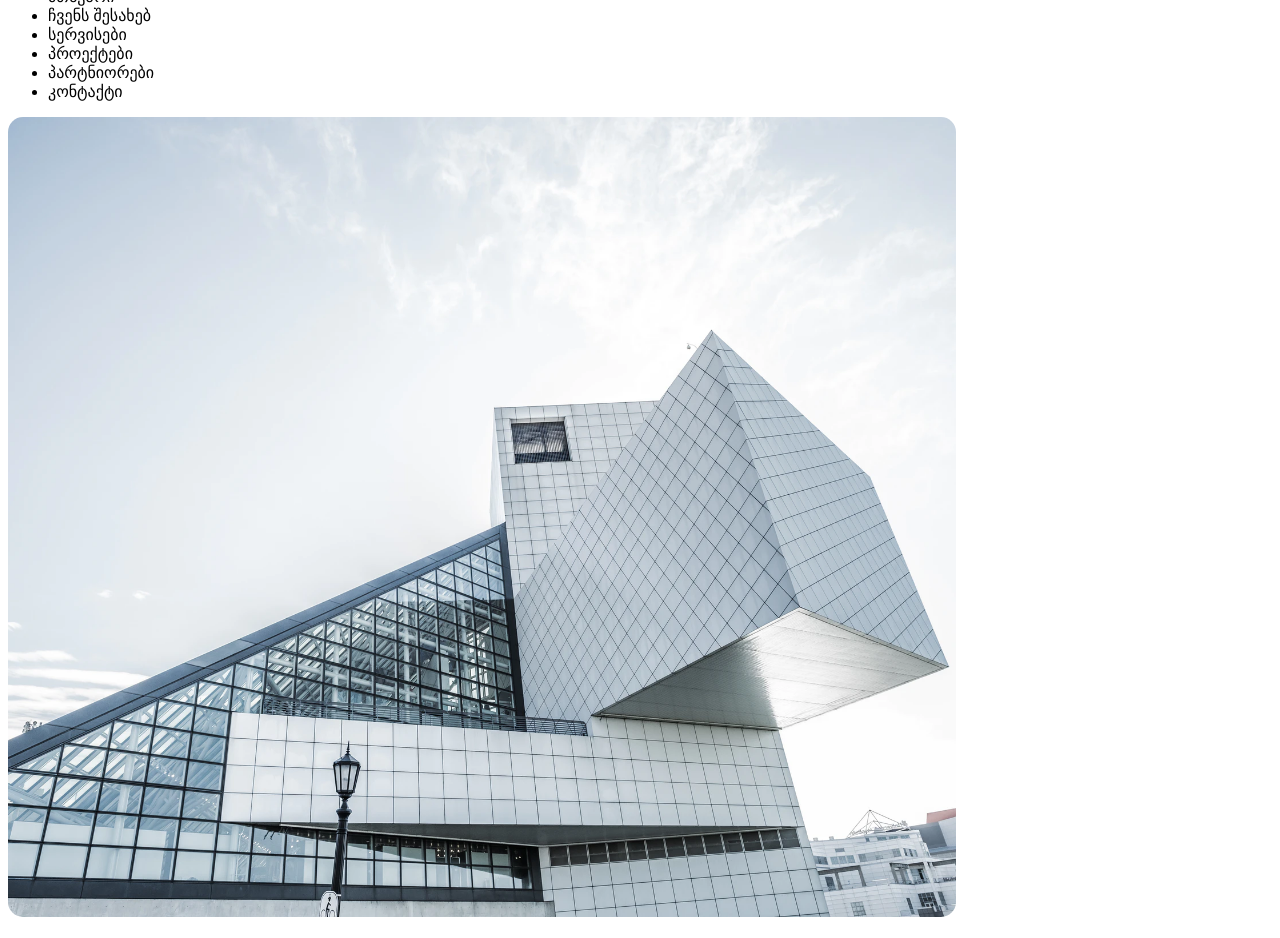
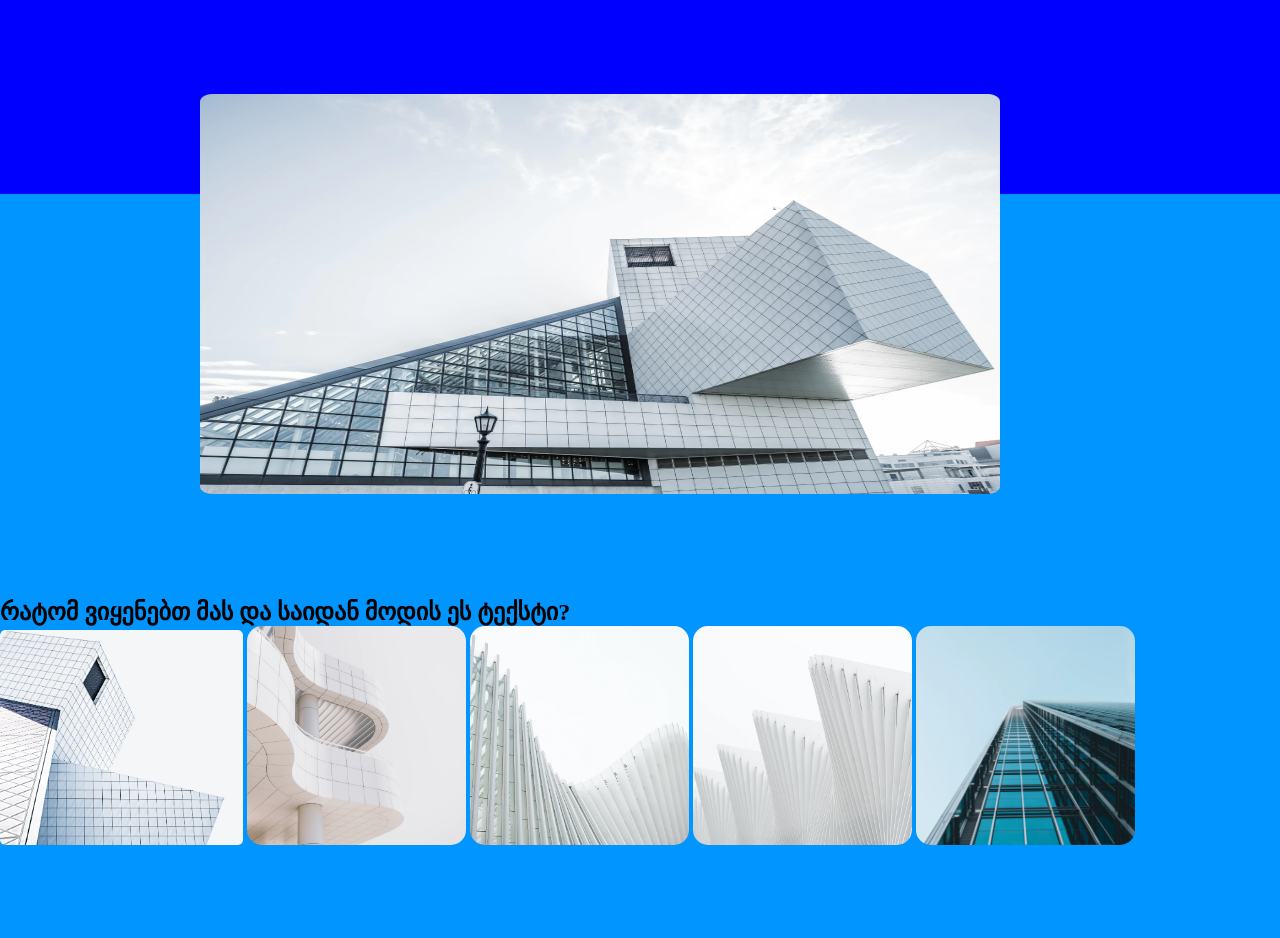
Before and after one commit to shakomentol/home-work-7, a plain HTML site: page index.html in a window 1280 px wide. Shown: the part 106-1044 px from the top of the page. Drawn offline with Linux system fonts and the light colour scheme.

Commit message:
finish html and css

```diff
--- a/index.html
+++ b/index.html
@@ -4,9 +4,10 @@
     <meta charset="UTF-8">
     <meta http-equiv="X-UA-Compatible" content="IE=edge">
     <meta name="viewport" content="width=device-width, initial-scale=1.0">
+    <link rel="stylesheet" href="style.css">
     <title>sky house</title>
 </head>
-<body>
+<body style="background-color:rgb(0, 149, 255);">
     <header>
         <nav>
             <div class="skylogo">
@@ -28,20 +29,22 @@
                 <li>
                     პარტნიორები
                 </li>
-                <li>კონტაქტი
+                <li>
+                    კონტაქტი
                 </li>
+            </div>
             </ul>
         </nav>
     </header>
     <main>
-        <section class="section1">
+        <section>
             <div>
-                <div>
-                    <img src="pictures/Rectangle 1.png" alt="foto">
+                <div class="picturesiuu">
+                    <img class="fotoh1" src="pictures/Rectangle 1.png" alt="foto" width="800px" height="400px">
                     <h1>რატომ ვიყენებთ მას და საიდან მოდის ეს ტექსტი?</h1>
                 </div>
-                <div>
-                    <img src="pictures/Rectangle 3.png" alt="foto">
+                <div class="fotos">
+                    <img class="foto1" src="pictures/Rectangle 3.png" alt="foto">
                     <img src="pictures/Rectangle 93.png" alt="foto">
                     <img src="pictures/Rectangle 94.png" alt="foto">
                     <img src="pictures/Rectangle 95.png" alt="foto">
--- /dev/null
+++ b/style.css
@@ -0,0 +1,57 @@
+* {
+    box-sizing: border-box;
+    margin: 0;
+    padding: 0;
+    text-decoration: none;
+    list-style: none;
+}
+header {
+    width: 100%;
+    height: 300px;
+    background-color: blue;
+}
+nav {
+    color: white;
+    display: flex;
+    justify-content: space-between;
+    top: 25px;
+    margin-left: 15%;
+    height: 60px;
+    position: fixed;
+    z-index: 1;
+
+}
+header.logo {
+    display: inline-block;
+}
+header li {
+    display: inline-block;
+    margin: 22px;
+}
+li :last-child {
+    background-color: white;
+    color: black;
+}
+.fotos {
+    width: 100%;
+    height: 500px;
+    position: relative;
+}
+.foto1 {
+    width: 19%;
+    height: 215px;
+    position: relative;
+}
+.fotoh1 {
+    margin-left: 200px;
+    top:-100px;
+    position: relative;
+
+}
+.picturesiuu {
+    position: relative;
+    z-index: 0;
+}
+section {
+    position: relative;
+}
```
